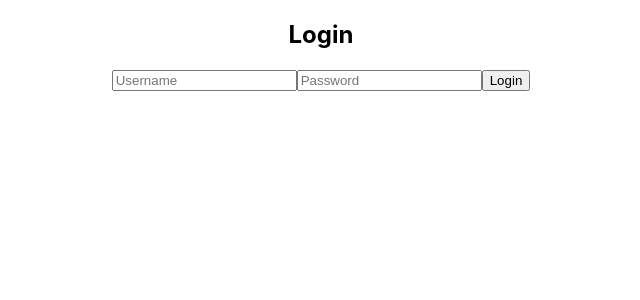
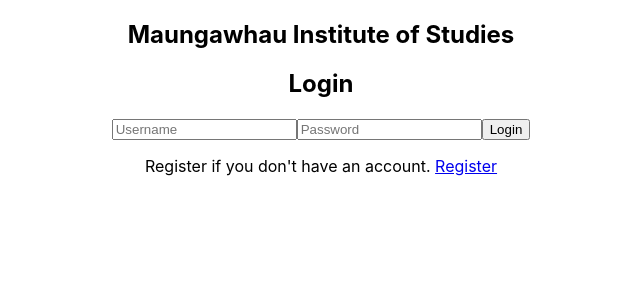
Before and after one commit to kunikao/assignment1_frontend, a React (Create React App) app: page / in a window 1280 px wide. Shown: the top 300 px of the page, without its empty margins (319-959 px from the left). Built offline with nearby package versions, Linux system fonts and the light colour scheme; the HTML template or start-up script is replaced by a standard one.

Commit message:
login updated

```diff
--- a/src/components/Login.js
+++ b/src/components/Login.js
@@ -2,6 +2,7 @@ import React, { useState } from 'react';
 import { Link, useNavigate } from 'react-router-dom';
 import axios from 'axios';
 import {BaseUrl} from "../consistents";
+import '../App.css';
 
 function Login() {
   const [formData, setFormData] = useState({
@@ -34,6 +35,7 @@ function Login() {
 
   return (
       <div>
+          <h2>Maungawhau Institute of Studies </h2>
           <h2>Login</h2>
           <form onSubmit={handleSubmit}>
               <input
@@ -52,6 +54,9 @@ function Login() {
               />
               <button type="submit">Login</button>
           </form>
+          <p>
+              Register if you don't have an account. <Link to="/register">Register</Link>
+          </p>
       </div>
   );
 }
--- a/src/components/Register.js
+++ b/src/components/Register.js
@@ -30,7 +30,7 @@ function Register() {
 
   return (
       <div>
-          <h2>Register</h2>
+          <h2>Maungawhau Institute of Studies </h2><h2>Register</h2>
           <form onSubmit={handleSubmit}>
               <input type="text" name="username" placeholder="Username" value={formData.username}
                      onChange={handleChange}/>
@@ -38,7 +38,7 @@ function Register() {
                      onChange={handleChange}/>
               <button type="submit">Register</button>
           </form>
-          <p>Already have an account? <Link to="/login">Login here</Link></p>
+          <p>Already have an account? <Link to="/auth">Login here</Link></p>
       </div>
   );
 }
```
Lines whose indentation alone changed are shown as unchanged.
